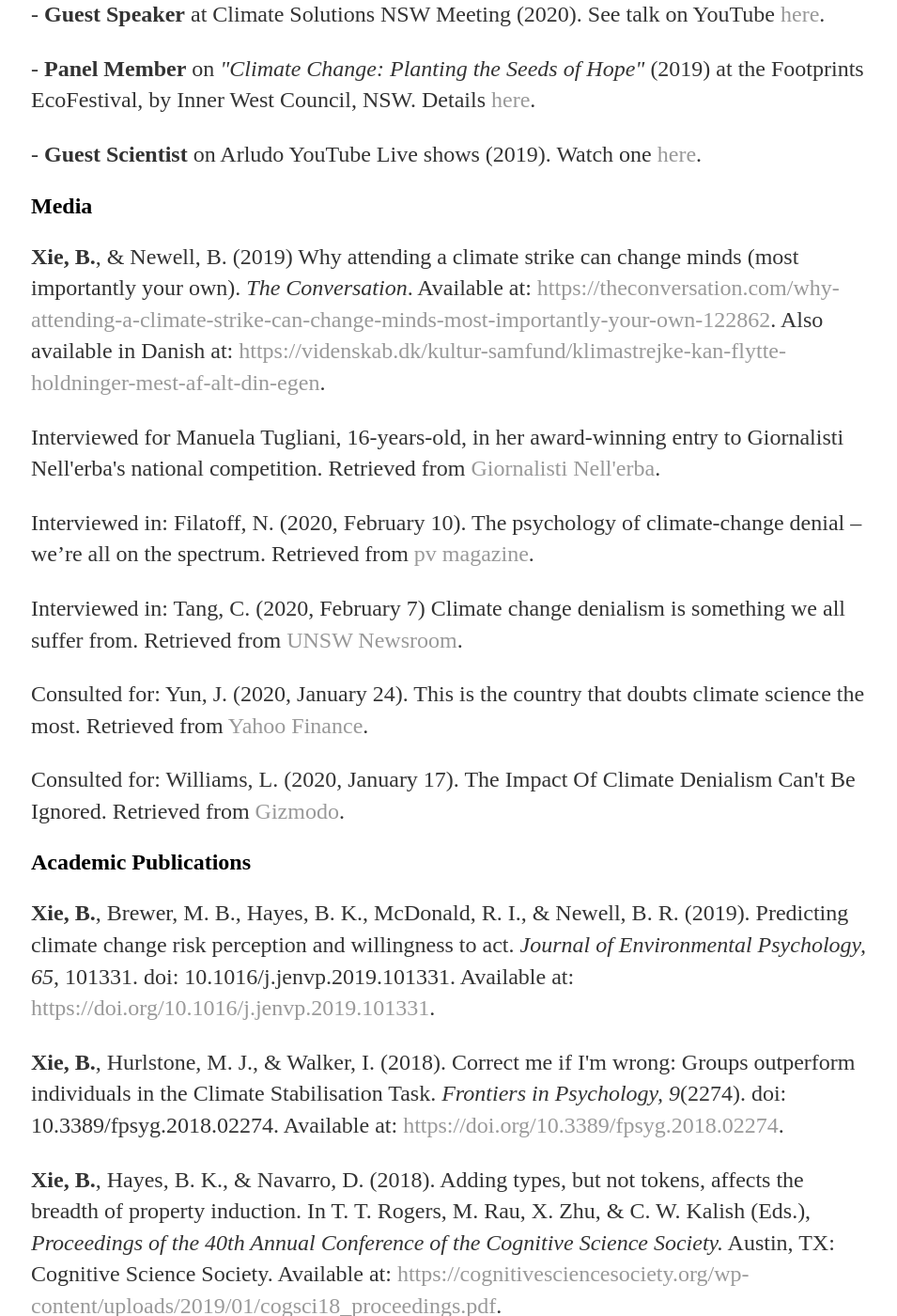
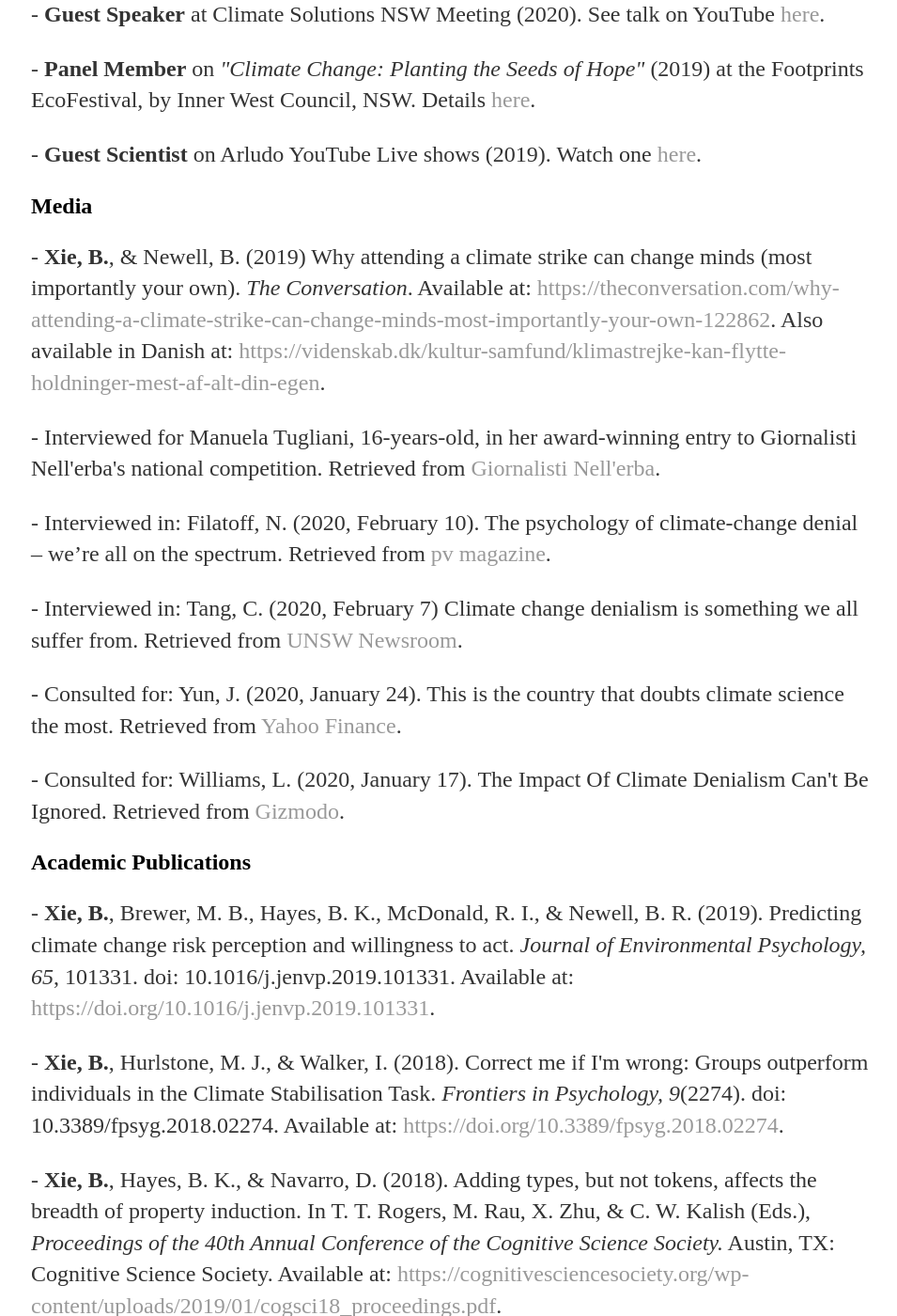
Before and after one commit to belindaxie/belindaxie.github.io, a Jekyll site: the page built from cv/index.html, in a window 1280 px wide and 1400 px high, scrolled down 512 px. Shown: the whole window at 94% size, without its empty margins (159-1114 px from the left). Built offline with Jekyll 4.4.1, drawn with Linux system fonts in a browser that asks for light colours.

Commit message:
Added dashes to separate bullet points

```diff
--- a/cv/index.html
+++ b/cv/index.html
@@ -30,26 +30,26 @@ title: CV of Belinda Xie
 
 <h2>Media</h2>
 
-	<p><strong>Xie, B.</strong>, & Newell, B. (2019) Why attending a climate strike can change minds (most importantly your own). <em>The Conversation</em>. Available at: <a href="https://theconversation.com/why-attending-a-climate-strike-can-change-minds-most-importantly-your-own-122862">https://theconversation.com/why-attending-a-climate-strike-can-change-minds-most-importantly-your-own-122862</a>. Also available in Danish at: <a href="https://videnskab.dk/kultur-samfund/klimastrejke-kan-flytte-holdninger-mest-af-alt-din-egen">https://videnskab.dk/kultur-samfund/klimastrejke-kan-flytte-holdninger-mest-af-alt-din-egen</a>.</p>
+	<p>- <strong>Xie, B.</strong>, & Newell, B. (2019) Why attending a climate strike can change minds (most importantly your own). <em>The Conversation</em>. Available at: <a href="https://theconversation.com/why-attending-a-climate-strike-can-change-minds-most-importantly-your-own-122862">https://theconversation.com/why-attending-a-climate-strike-can-change-minds-most-importantly-your-own-122862</a>. Also available in Danish at: <a href="https://videnskab.dk/kultur-samfund/klimastrejke-kan-flytte-holdninger-mest-af-alt-din-egen">https://videnskab.dk/kultur-samfund/klimastrejke-kan-flytte-holdninger-mest-af-alt-din-egen</a>.</p>
 
-	<p>Interviewed for Manuela Tugliani, 16-years-old, in her award-winning entry to Giornalisti Nell'erba's national competition. Retrieved from <a href="http://www.giornalistinellerba.org/opere/quando-il-consenso-unanime-degli-scienziati-non-basta/">Giornalisti Nell'erba</a>.</p>
+	<p>- Interviewed for Manuela Tugliani, 16-years-old, in her award-winning entry to Giornalisti Nell'erba's national competition. Retrieved from <a href="http://www.giornalistinellerba.org/opere/quando-il-consenso-unanime-degli-scienziati-non-basta/">Giornalisti Nell'erba</a>.</p>
 
-	<p>Interviewed in: Filatoff, N. (2020, February 10). The psychology of climate-change denial – we’re all on the spectrum. Retrieved from <a href="https://www.pv-magazine.com/2020/02/10/the-psychology-of-climate-change-denial-were-all-on-the-spectrum/">pv magazine</a>.</p>
+	<p>- Interviewed in: Filatoff, N. (2020, February 10). The psychology of climate-change denial – we’re all on the spectrum. Retrieved from <a href="https://www.pv-magazine.com/2020/02/10/the-psychology-of-climate-change-denial-were-all-on-the-spectrum/">pv magazine</a>.</p>
 
-	<p>Interviewed in: Tang, C. (2020, February 7) Climate change denialism is something we all suffer from. Retrieved from <a href="https://newsroom.unsw.edu.au/news/science-tech/climate-change-denialism-something-we-all-suffer">UNSW Newsroom</a>.</p>
+	<p>- Interviewed in: Tang, C. (2020, February 7) Climate change denialism is something we all suffer from. Retrieved from <a href="https://newsroom.unsw.edu.au/news/science-tech/climate-change-denialism-something-we-all-suffer">UNSW Newsroom</a>.</p>
 
-	<p>Consulted for: Yun, J. (2020, January 24). This is the country that doubts climate science the most. Retrieved from <a href="https://au.finance.yahoo.com/news/country-doubt-climate-science-052852930.html">Yahoo Finance</a>.</p>
+	<p>- Consulted for: Yun, J. (2020, January 24). This is the country that doubts climate science the most. Retrieved from <a href="https://au.finance.yahoo.com/news/country-doubt-climate-science-052852930.html">Yahoo Finance</a>.</p>
 
-	<p>Consulted for: Williams, L. (2020, January 17). The Impact Of Climate Denialism Can't Be Ignored. Retrieved from <a href="https://www.gizmodo.com.au/2020/01/climate-denialism-arson-online-campaign/">Gizmodo</a>.</p>
+	<p>- Consulted for: Williams, L. (2020, January 17). The Impact Of Climate Denialism Can't Be Ignored. Retrieved from <a href="https://www.gizmodo.com.au/2020/01/climate-denialism-arson-online-campaign/">Gizmodo</a>.</p>
 
 
 <h2>Academic Publications</h2>
 
-	<p><strong>Xie, B.</strong>, Brewer, M. B., Hayes, B. K., McDonald, R. I., & Newell, B. R. (2019). Predicting climate change risk perception and willingness to act. <em>Journal of Environmental Psychology, 65</em>, 101331. doi: 10.1016/j.jenvp.2019.101331. Available at: <a href="https://doi.org/10.1016/j.jenvp.2019.101331">https://doi.org/10.1016/j.jenvp.2019.101331</a>.</p>
+	<p>- <strong>Xie, B.</strong>, Brewer, M. B., Hayes, B. K., McDonald, R. I., & Newell, B. R. (2019). Predicting climate change risk perception and willingness to act. <em>Journal of Environmental Psychology, 65</em>, 101331. doi: 10.1016/j.jenvp.2019.101331. Available at: <a href="https://doi.org/10.1016/j.jenvp.2019.101331">https://doi.org/10.1016/j.jenvp.2019.101331</a>.</p>
 
-	<p><strong>Xie, B.</strong>, Hurlstone, M. J., & Walker, I. (2018). Correct me if I'm wrong: Groups outperform individuals in the Climate Stabilisation Task. <em>Frontiers in Psychology, 9</em>(2274). doi: 10.3389/fpsyg.2018.02274. Available at: <a href="https://doi.org/10.3389/fpsyg.2018.02274">https://doi.org/10.3389/fpsyg.2018.02274</a>.</p>
+	<p>- <strong>Xie, B.</strong>, Hurlstone, M. J., & Walker, I. (2018). Correct me if I'm wrong: Groups outperform individuals in the Climate Stabilisation Task. <em>Frontiers in Psychology, 9</em>(2274). doi: 10.3389/fpsyg.2018.02274. Available at: <a href="https://doi.org/10.3389/fpsyg.2018.02274">https://doi.org/10.3389/fpsyg.2018.02274</a>.</p>
 
-	<p><strong>Xie, B.</strong>, Hayes, B. K., & Navarro, D. (2018). Adding types, but not tokens, affects the breadth of property induction. In T. T. Rogers, M. Rau, X. Zhu, & C. W. Kalish (Eds.), <em>Proceedings of the 40th Annual Conference of the Cognitive Science Society.</em> Austin, TX: Cognitive Science Society. Available at: <a href="https://cognitivesciencesociety.org/wp-content/uploads/2019/01/cogsci18_proceedings.pdf">https://cognitivesciencesociety.org/wp-content/uploads/2019/01/cogsci18_proceedings.pdf</a>.</p>
+	<p>- <strong>Xie, B.</strong>, Hayes, B. K., & Navarro, D. (2018). Adding types, but not tokens, affects the breadth of property induction. In T. T. Rogers, M. Rau, X. Zhu, & C. W. Kalish (Eds.), <em>Proceedings of the 40th Annual Conference of the Cognitive Science Society.</em> Austin, TX: Cognitive Science Society. Available at: <a href="https://cognitivesciencesociety.org/wp-content/uploads/2019/01/cogsci18_proceedings.pdf">https://cognitivesciencesociety.org/wp-content/uploads/2019/01/cogsci18_proceedings.pdf</a>.</p>
 
 
 </div>
```
